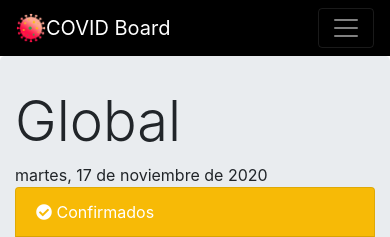
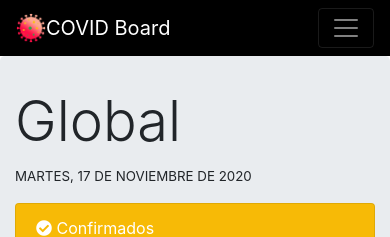
Before and after one commit to jhonnierandrey/covid-board, a React (Create React App) app: page / in a window 390 px wide. Shown: the top 237 px of the page. Built offline with nearby package versions, Linux system fonts and the light colour scheme; no server answers.

Commit message:
styles for new date element

```diff
--- a/src/App.css
+++ b/src/App.css
@@ -9,6 +9,11 @@
 
 .bg-dark {
   background-color: #000000 !important;
+}
+
+.display-date {
+  text-transform: uppercase;
+  font-size: smaller;
 }
 
 .card-container {
@@ -75,6 +80,10 @@ footer a:hover {
     padding-left: 0px;
   }
 
+  .display-container {
+    margin-bottom: 1rem !important;
+  }
+
   .card-container {
     flex-direction: column;
     align-items: flex-start;
--- a/src/App.scss
+++ b/src/App.scss
@@ -29,6 +29,11 @@ body {}
 
 .title {
 
+}
+
+.display-date {
+    text-transform: uppercase;
+    font-size: smaller;
 }
 
 .card-container {
@@ -100,6 +105,9 @@ footer {
         padding-right: 0px;
         padding-left: 0px;
     }
+    .display-container {
+        margin-bottom: 1rem !important;
+    }
     .card-container {
         flex-direction: column;
         align-items: flex-start;
```
Also changed, not shown: 1 other file (tests, documents, lock files or other folders).
